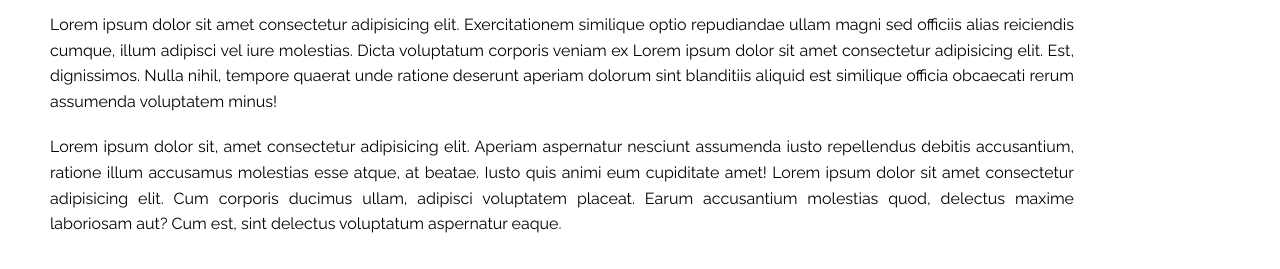
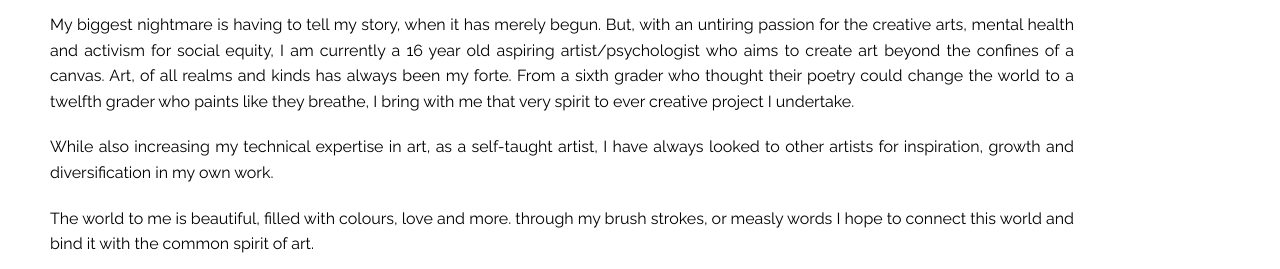
Before and after one commit to tijilchhabra1729/Saumya-Chaudhry, a website: page about.html in a window 1280 px wide. Shown: the part 263-532 px from the top of the page. Drawn offline with nearby package versions, Linux system fonts and the light colour scheme.

Commit message:
about stuff

```diff
--- a/about.html
+++ b/about.html
@@ -60,10 +60,13 @@
                     Who am I?
                 </h2>
                 <p class="intro__text">
-                    Lorem ipsum dolor sit amet consectetur adipisicing elit. Exercitationem similique optio repudiandae ullam magni sed officiis alias reiciendis cumque, illum adipisci vel iure molestias. Dicta voluptatum corporis veniam ex Lorem ipsum dolor sit amet consectetur adipisicing elit. Est, dignissimos. Nulla nihil, tempore quaerat unde ratione deserunt aperiam dolorum sint blanditiis aliquid est similique officia obcaecati rerum assumenda voluptatem minus!
+                    My biggest nightmare is having to tell my story, when it has merely begun. But, with an untiring passion for the creative arts, mental health and activism for social equity, I am currently a 16 year old aspiring artist/psychologist who aims to create art beyond the confines of a canvas. Art, of all realms and kinds has always been my forte. From a sixth grader who thought their poetry could change the world to a twelfth grader who paints like they breathe, I bring with me that very spirit to ever creative project I undertake.
                 </p>
                 <p class="intro__text">
-                    Lorem ipsum dolor sit, amet consectetur adipisicing elit. Aperiam aspernatur nesciunt assumenda iusto repellendus debitis accusantium, ratione illum accusamus molestias esse atque, at beatae. Iusto quis animi eum cupiditate amet! Lorem ipsum dolor sit amet consectetur adipisicing elit. Cum corporis ducimus ullam, adipisci voluptatem placeat. Earum accusantium molestias quod, delectus maxime laboriosam aut? Cum est, sint delectus voluptatum aspernatur eaque.
+                    While also increasing my technical expertise in art, as a self-taught artist, I have always looked to other artists for inspiration, growth and diversification in my own work.
+                </p>
+                <p class="intro__text">
+                    The world to me is beautiful, filled with colours, love and more. through my brush strokes, or measly words I hope to connect this world and bind it with the common spirit of art.
                 </p>
             </div>
 
```
